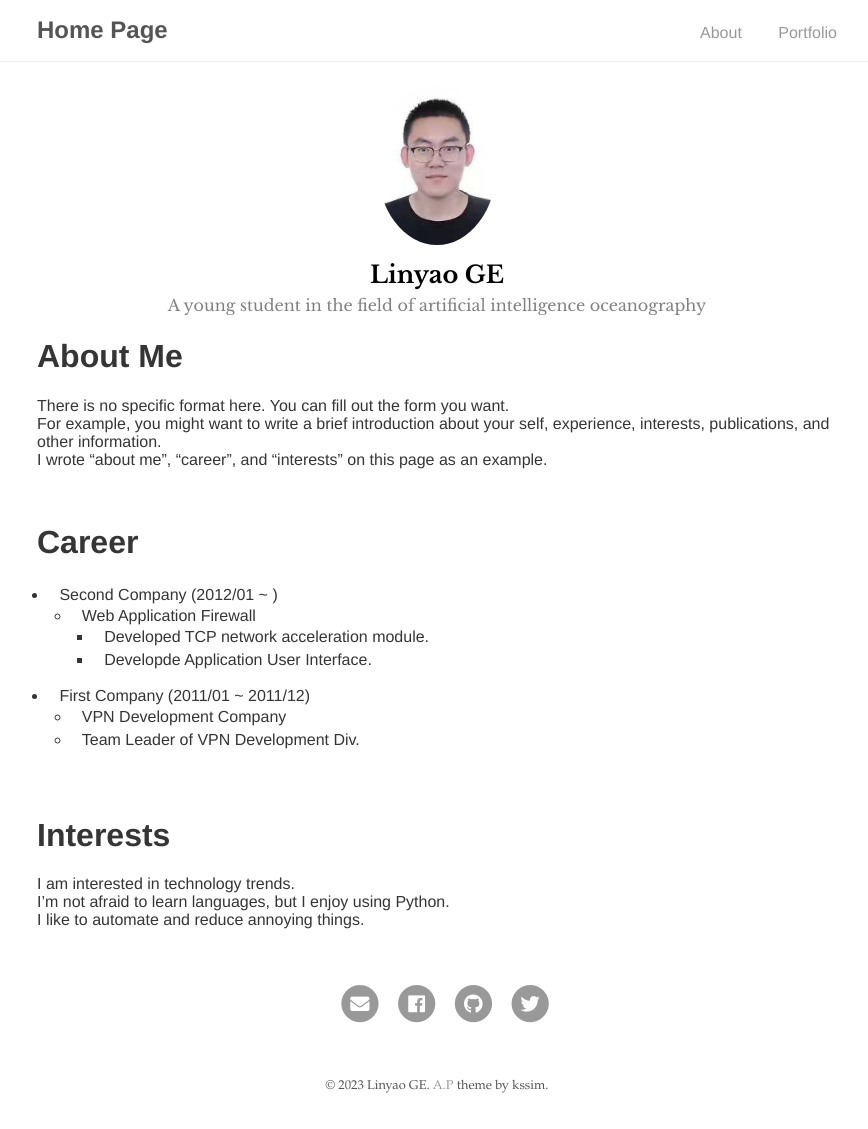
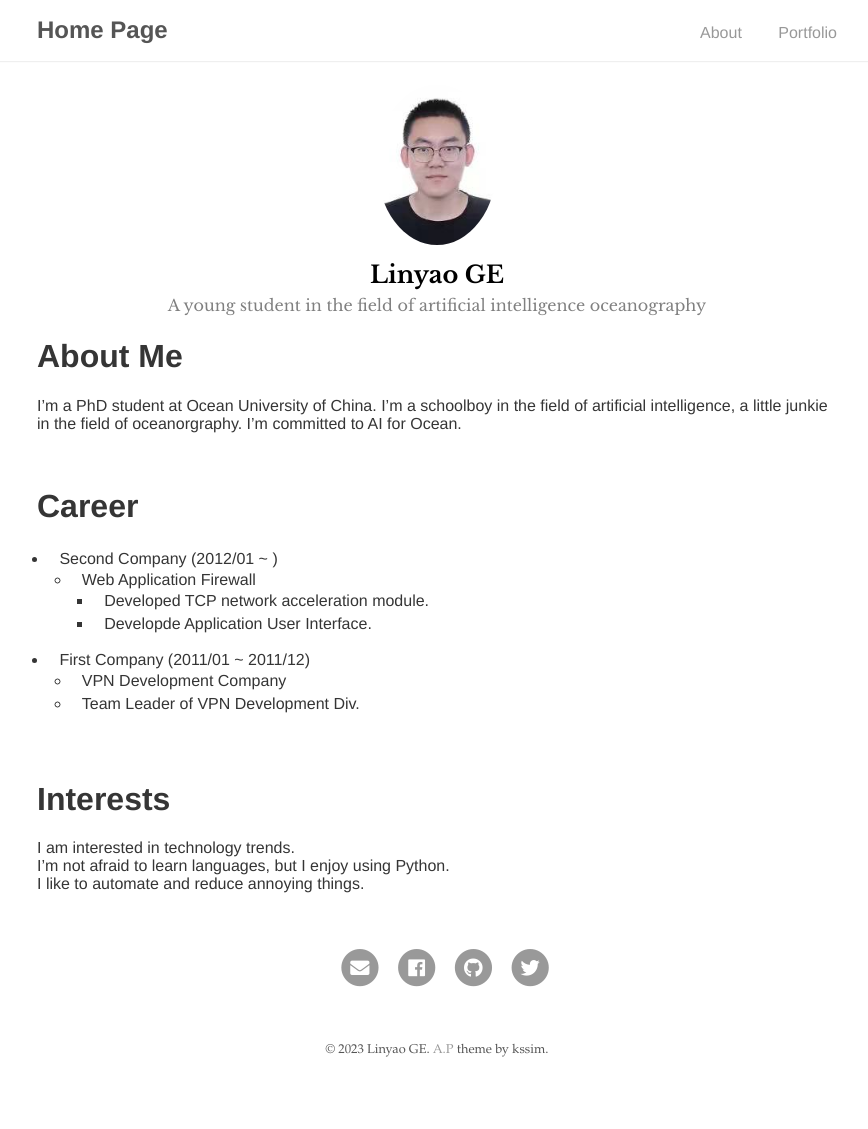
Before and after one commit to LinyaoGe/LinyaoGe.github.io, a Jekyll site: the page built from index.md, in a window 1280 px wide. Shown: the whole page, without its empty margins (203-1071 px from the left). Built offline with Jekyll 4.4.1, drawn with Linux system fonts in a browser that asks for light colours; our own code applies the rules of GitHub Pages for plain Markdown files; after the commit the page ends 1093 px from its top, so only the background shows below that.

Commit message:
Update index.md

```diff
--- a/index.md
+++ b/index.md
@@ -3,9 +3,9 @@ layout: about
 ---
 
 # About Me
-There is no specific format here. You can fill out the form you want.
-For example, you might want to write a brief introduction about your self, experience, interests, publications, and other information.
-I wrote "about me", "career", and "interests" on this page as an example.
+I'm a PhD student at Ocean University of China.
+I'm a schoolboy in the field of artificial intelligence, a little junkie in the field of oceanorgraphy.
+I'm committed to AI for Ocean.
 
 <br/>
 
```
